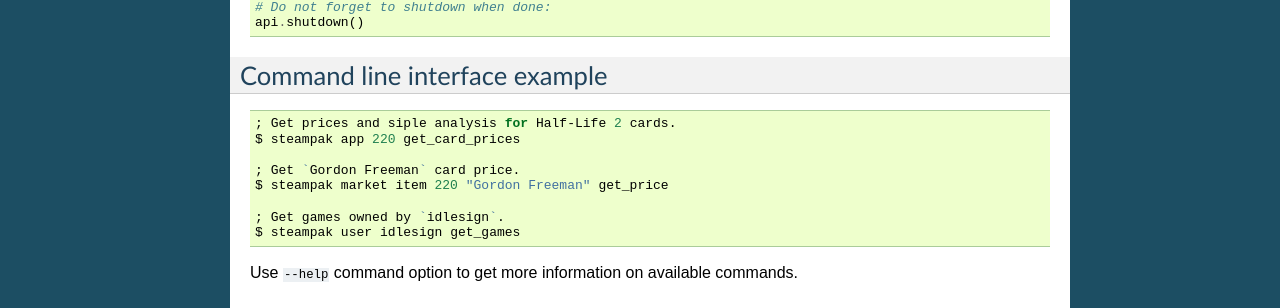
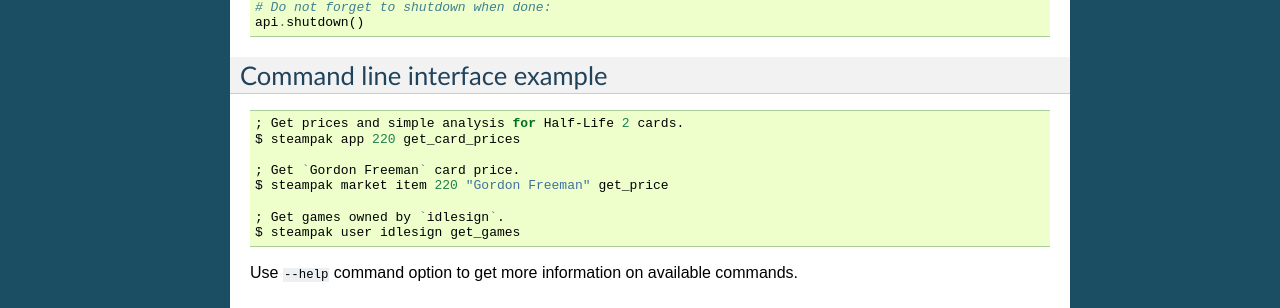
Before and after one commit to idlesign/steampak, a Sphinx documentation site: the page built from docs/source/quickstart.rst, in a window 1280 px wide. Shown: the part 769-1077 px from the top of the page. Built offline with Sphinx 7.4.7, drawn with Linux system fonts in a browser that asks for light colours.

Commit message:
Typo fix.

```diff
--- a/README.rst
+++ b/README.rst
@@ -70,7 +70,7 @@
 
 .. code-block:: bash
 
-    ; Get prices and siple analysis for Half-Life 2 cards.
+    ; Get prices and simple analysis for Half-Life 2 cards.
     $ steampak app 220 get_card_prices
 
     ; Get `Gordon Freeman` card price.
--- a/docs/source/quickstart.rst
+++ b/docs/source/quickstart.rst
@@ -58,7 +58,7 @@
 
 .. code-block:: bash
 
-    ; Get prices and siple analysis for Half-Life 2 cards.
+    ; Get prices and simple analysis for Half-Life 2 cards.
     $ steampak app 220 get_card_prices
 
     ; Get `Gordon Freeman` card price.
```
